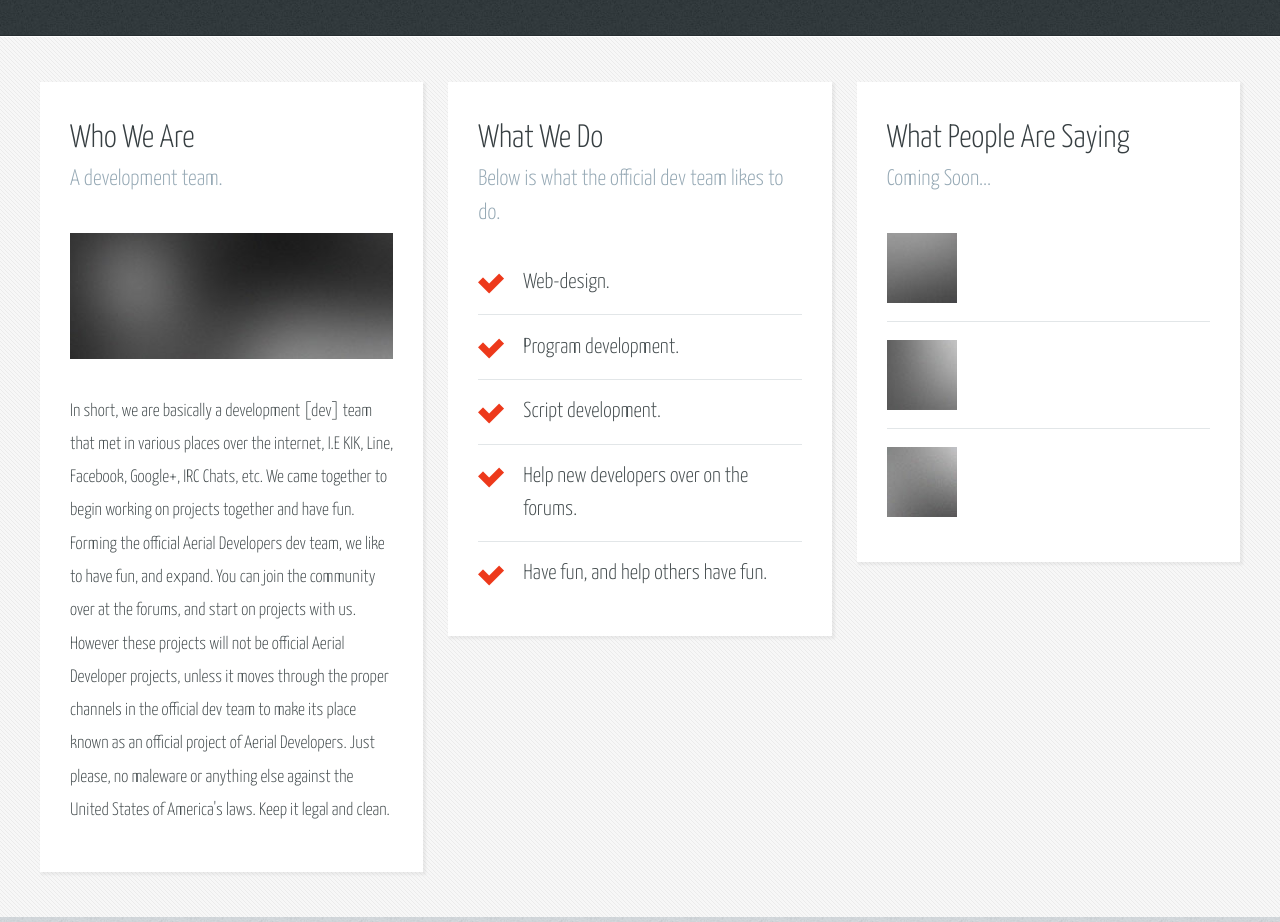
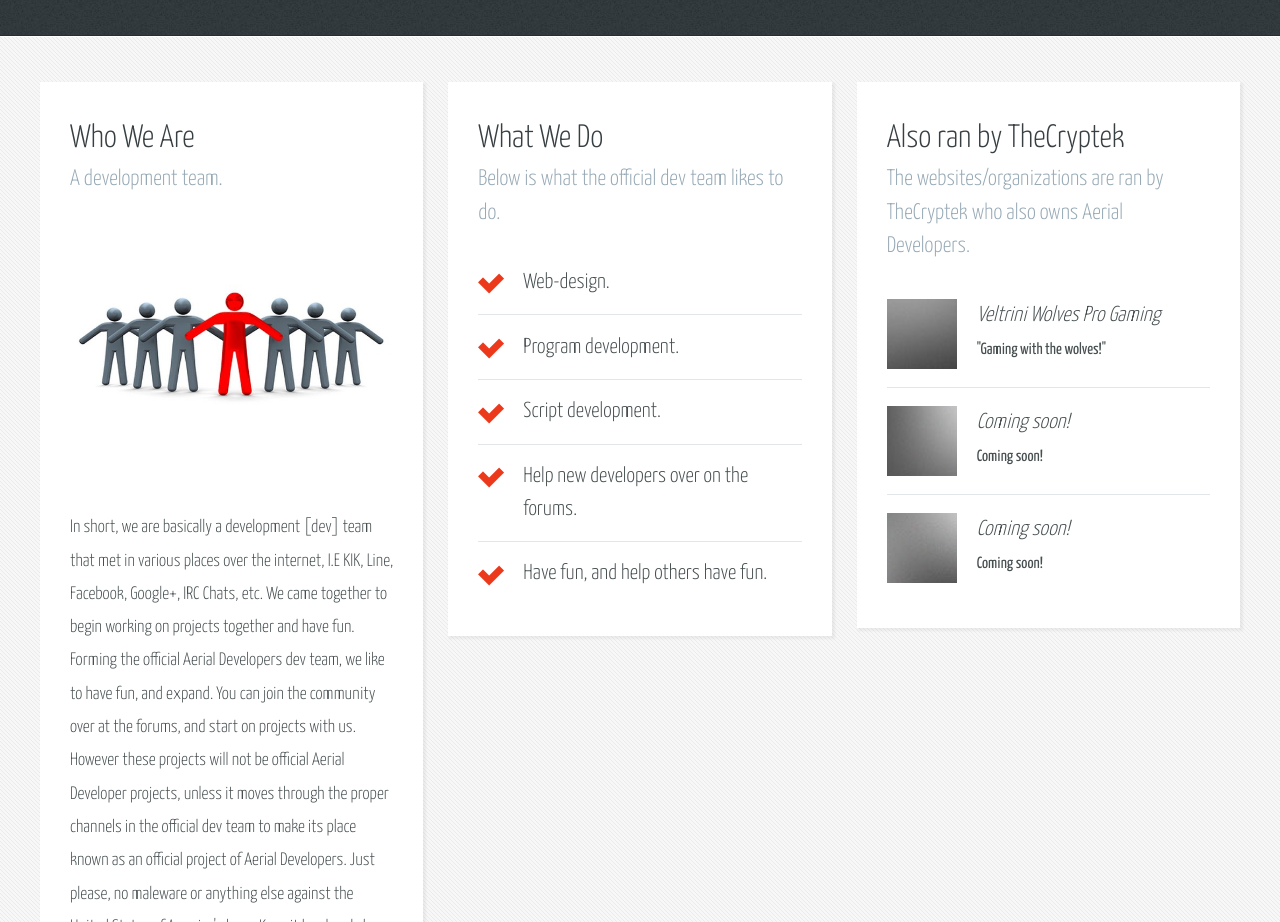
Before and after one commit to AlphaWolfe81/Website, a plain HTML site: page index.html in a window 1280 px wide. Shown: the part 820-1742 px from the top of the page. Drawn offline with Linux system fonts and the light colour scheme.

Commit message:
<(Images\pic050.jpg and index.html update)>
<(Did some work on the "Also ran by TheCryptek" section and did added
images\pic050.jpg to replace the original image images\pic05.jpg
temporarily until I get Adobe Photoshop up and running.)>

```diff
--- a/index.html
+++ b/index.html
@@ -139,7 +139,7 @@
 												<h2>Who We Are</h2>
 												<h3>A development team.</h3>
 											</header>
-											<a href="#" class="feature-image"><img src="images/pic05.jpg" alt="" /></a>
+											<a href="#" class="feature-image"><img src="images/pic050.jpg" alt="" /></a>
 											<p>
 												In short, we are basically a development [dev] team that met in various places
 												over the internet, I.E KIK, Line, Facebook, Google+, IRC Chats, etc. We came
@@ -178,24 +178,24 @@
 									<!-- Box #3 -->
 										<section>
 											<header>
-												<h2>What People Are Saying</h2>
-												<h3>Coming Soon...</h3>
+												<h2>Also ran by TheCryptek</h2>
+												<h3>The websites/organizations are ran by TheCryptek who also owns Aerial Developers.</h3>
 											</header>
 											<ul class="quote-list">
 												<li>
 													<img src="images/pic06.jpg" alt="" />
-													<p><!---"Neque nisidapibus mattis"---></p>
-													<span><!---Jane Doe, CEO of UntitledCorp---></span>
+													<p>Veltrini Wolves Pro Gaming</p>
+													<span>"Gaming with the wolves!"</span>
 												</li>
 												<li>
 													<img src="images/pic07.jpg" alt="" />
-													<p><!---"Lorem ipsum consequat!"---></p>
-													<span><!---John Doe, President of FakeBiz---></span>
+													<p>Coming soon!</p>
+													<span>Coming soon!</span>
 												</li>
 												<li>
 													<img src="images/pic08.jpg" alt="" />
-													<p><!---"Magna veroeros amet tempus"---></p>
-													<span><!---Mary Smith, CFO of UntitledBiz---></span>
+													<p>Coming soon!</p>
+													<span>Coming soon!</span>
 												</li>
 											</ul>
 										</section>
```
Also changed, not shown: images/pic050.jpg (added).
